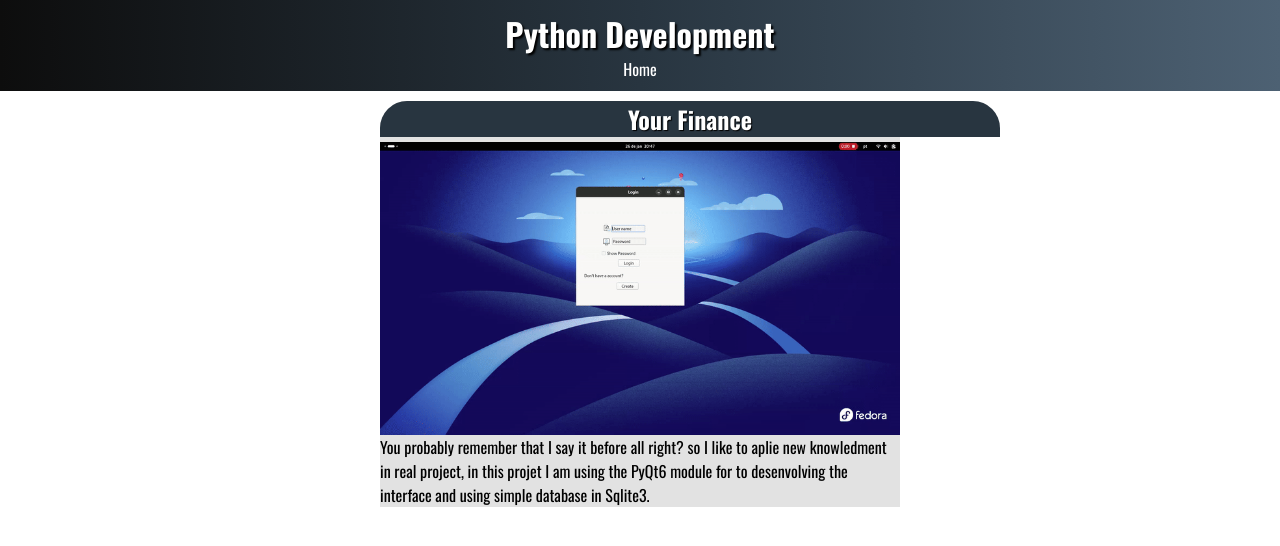
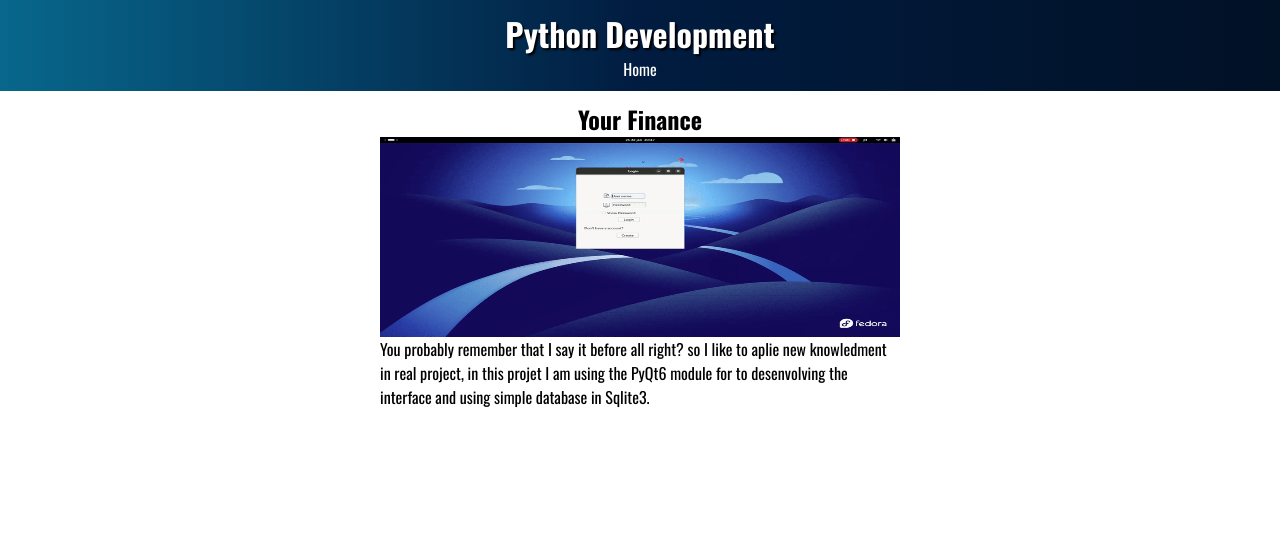
Before and after one commit to Diogonogueirasantos/Web, a plain HTML site: page python_development.html in a window 1280 px wide. Drawn offline with Linux system fonts and the light colour scheme.

Commit message:
AT 27.01.25

```diff
--- a/form.css
+++ b/form.css
@@ -4,11 +4,11 @@
 }
 
 :root{
-    --fist:#283540;
-    --second:#4D6173;
-    --third:#8094A6;
-    --fourth:#D8E6F2;
-    --fifth:#0D0D0D;
+    --fist:#011C40;
+    --second:#011126;
+    --third:#032859;
+    --fourth:#074973;
+    --fifth:#08678C;
 
 }
 
@@ -17,7 +17,11 @@
     font-family: 'Oswald';
 }
 
-
+body{
+    position: relative;
+    min-height: 100%;
+    min-height: 100vh;
+}
 
 header{
     display: flex;
@@ -59,9 +63,8 @@ header a:active{
 }
 
 main {
-    min-width: 220px;
     max-width: 520px;
-    display: flexbox;
+    display: flex;
     flex-wrap: wrap;
     flex-direction: column;
     margin-top: 10px;
@@ -71,16 +74,11 @@ main {
 
 
 footer{
-    display: flexbox;
+    display: block;
     background: var(--fist);
     color:#fff;
     width: 100%;
     bottom: 0;
     position:absolute;
+    min-width:360px;
 }
-
-/*Formatações para página translations*/
-
-.Titulos{
-    background: var(--second);
-}
--- a/python_development.html
+++ b/python_development.html
@@ -5,7 +5,7 @@
         <meta name="viewport" content="width=device-width, initial-scale=1.0">
             <link rel="shortcut icon" href="favicon.ico" type="image/x-icon">
             <link rel="stylesheet" href="form.css">
-            <link rel="stylesheet" href="translations_format.css">
+
     </head>
     <body>
         <header>
@@ -17,7 +17,7 @@
 
         <main>
             <h2>Your Finance</h2>
-          <img class="video_ajust" src="images/gif_for_python_dev.gif" alt="video of interface working" width="600px" height="200px">
+          <img class="video_ajust" src="images/gif_for_python_dev.gif" alt="video of interface working" width="520px" height="200px">
           <p>You probably remember that I say it before all right? so I like to aplie new knowledment in real project, in this projet I am
             using the PyQt6 module for to desenvolving the interface and using simple database in  Sqlite3.
           </p>
--- a/translations_format.css
+++ /dev/null
@@ -1,46 +0,0 @@
-:root{
-    --fist:#283540;
-    --second:#4D6173;
-    --third:#8094A6;
-    --fourth:#D8E6F2;
-    --fifth:#0D0D0D;
-
-}
-
-
-main{
-    border-radius: 27px 27px 0px 0px;
-    text-align: left;
-    background: #e2e2e2;
-}
-
-main h2{
-    border-radius: 27px 27px 0px 0px;
-    background: var(--fist);
-    width: 620px;
-    text-align: center;
-    color: #fff;
-    text-shadow: 1px 1px 1px #000;
-    margin-bottom:5px;
-}
-
-main a{
-    text-decoration: none;
-    color:var(--fist);
-}
-
-main a:hover{
-    color:var(--third);
-}
-
-img, video{
-    max-width: 100%;
-    height: auto;
-    display: block;
-}
-
-.video_ajust{
-    min-height: 260px;
-    width: 100vw;
-    object-fit: cover;
-}
```
Also changed, not shown: translations.html (+0 -1 lines).
